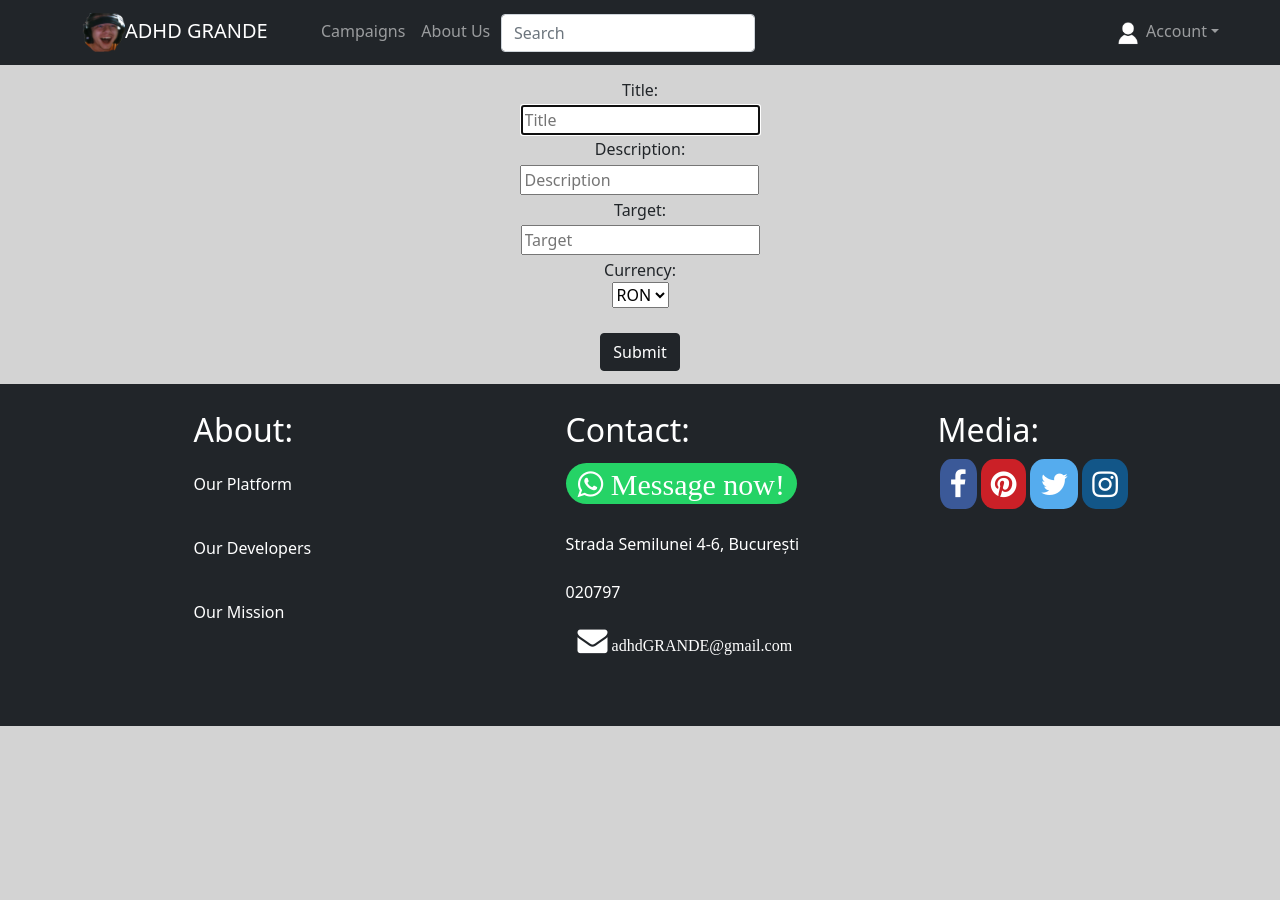
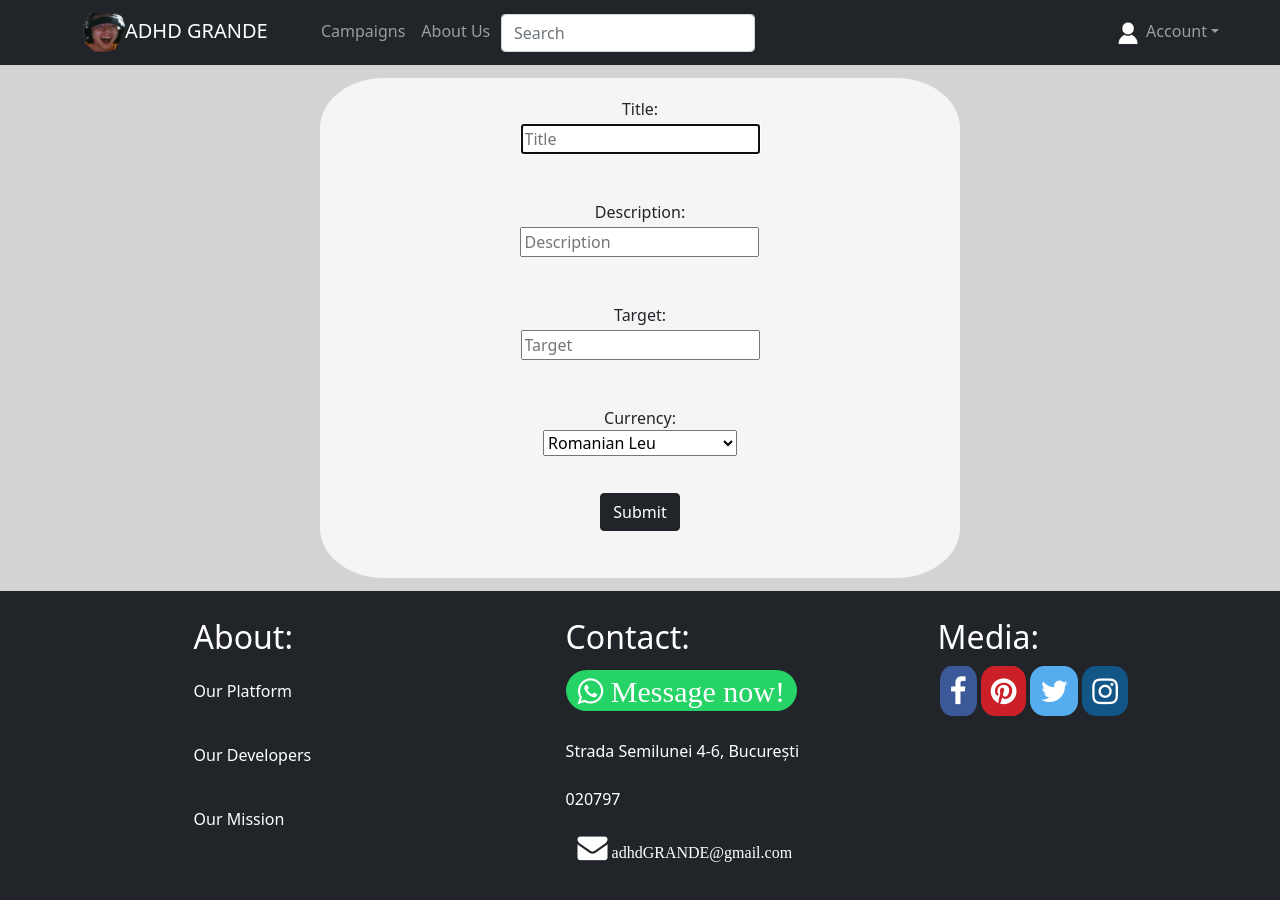
Before and after one commit to Valentin-Alexandru0099/ADHD-Grande, a React (Create React App) app in the folder client/: page /campaigns/add-campaign in a window 1280 px wide. Shown: the top 900 px of the page. Before the commit the page ends 800 px from the top, so only its background shows below. Built offline with nearby package versions, Linux system fonts and the light colour scheme.

Commit message:
campaign form styled

```diff
--- a/client/src/campaigns/campaignForm.css
+++ b/client/src/campaigns/campaignForm.css
@@ -1,7 +1,26 @@
-div.campaign-form-workspace{
-    text-align: center;
-    margin: 1%;
-}
 button.submit-campaign{
     margin-top: 2%;
 }
+div.campaign-form-workspace{
+    margin: 1%;
+    background-color: whitesmoke;
+    width: 50%;
+    margin-left: 25%;
+    text-align: center;
+    height: 500px;
+    border-radius: 10%;
+}
+
+input{
+    margin:1%
+}
+
+form.campaign-form{
+    display: flex;
+    flex-direction: column;
+    align-items: center;
+}
+
+form.campaign-form label{
+    margin-top: 3%;
+}
--- a/client/src/campaigns/campaingForm.js
+++ b/client/src/campaigns/campaingForm.js
@@ -25,7 +25,7 @@ export default function CampaignForm() {
 
     return (
         <div className="campaign-form-workspace">
-            <form>
+            <form className="campaign-form">
                 <label>Title:
                     <input id="name" type="text" placeholder="Title" required autoFocus />
                 </label><br />
@@ -37,12 +37,12 @@ export default function CampaignForm() {
                 </label><br />
                 <label>Currency:<br/>
                     <select id="currency">
-                        <option value="RON">RON</option>
-                        <option value="EUR">EUR</option>
-                        <option value="CZK">CZK</option>
-                        <option value="AUD">AUD</option>
-                        <option value="NZD">NZD</option>
-                        <option value="USD">USD</option>
+                        <option value="RON">Romanian Leu</option>
+                        <option value="EUR">Euro</option>
+                        <option value="CZK">Czech Republic Koruna</option>
+                        <option value="AUD">Australian Dollar</option>
+                        <option value="NZD">New Zealand Dollar</option>
+                        <option value="USD">United States Dollar</option>
                     </select>
                 </label><br />
                 <Button variant="dark" className="submit-campaign" onClick={addCampaign}>
```
